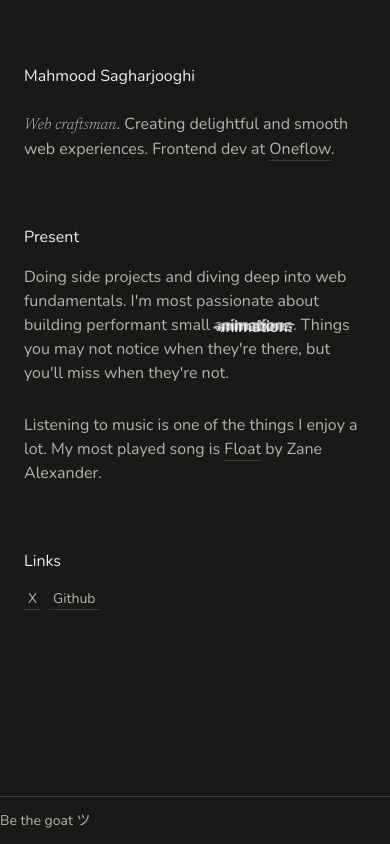
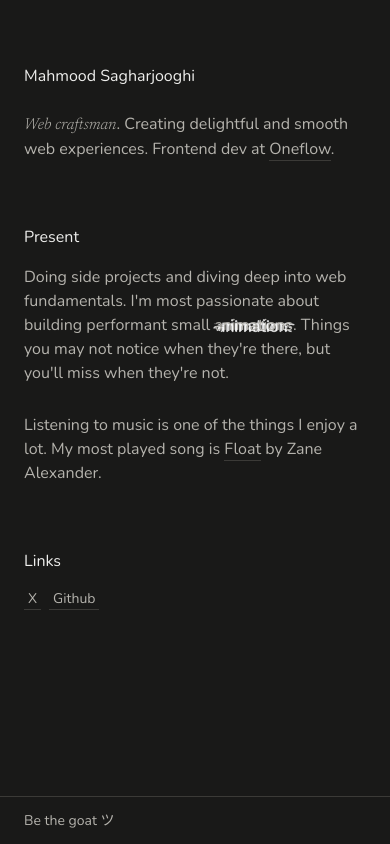
Before and after one commit to mahmood-saghrajooghi/personal-website, a Next.js app: page / in a window 390 px wide. Built offline with nearby package versions, Linux system fonts and the light colour scheme.

Commit message:
fix footer

```diff
--- a/components/layout/layout.tsx
+++ b/components/layout/layout.tsx
@@ -5,7 +5,7 @@ export default function Layout ({ children }) {
         {children}
       </main>
       <footer style={{ '--index': 8 } as React.CSSProperties} data-blur-in-animation>
-        <div className='flex justify-between items-center text-sm mx-auto h-full color-sub'>
+        <div className='flex justify-between items-center text-sm h-full color-sub'>
           <div>Be the goat ツ</div>
         </div>
       </footer>
--- a/styles/global.css
+++ b/styles/global.css
@@ -92,12 +92,20 @@ main {
 footer {
   border-top: 1px solid var(--sand-6);
   height: var(--footer-height);
+  padding: 0 var(--body-padding-left);
   background: var(--bg);
   color: var(--sand-12)
 }
 
 footer > div {
   max-width: var(--content-width);
+  margin: 0 auto
+}
+
+@media (max-width: 768px) {
+  footer > div {
+    margin: 0;
+  }
 }
 
 article {
```
